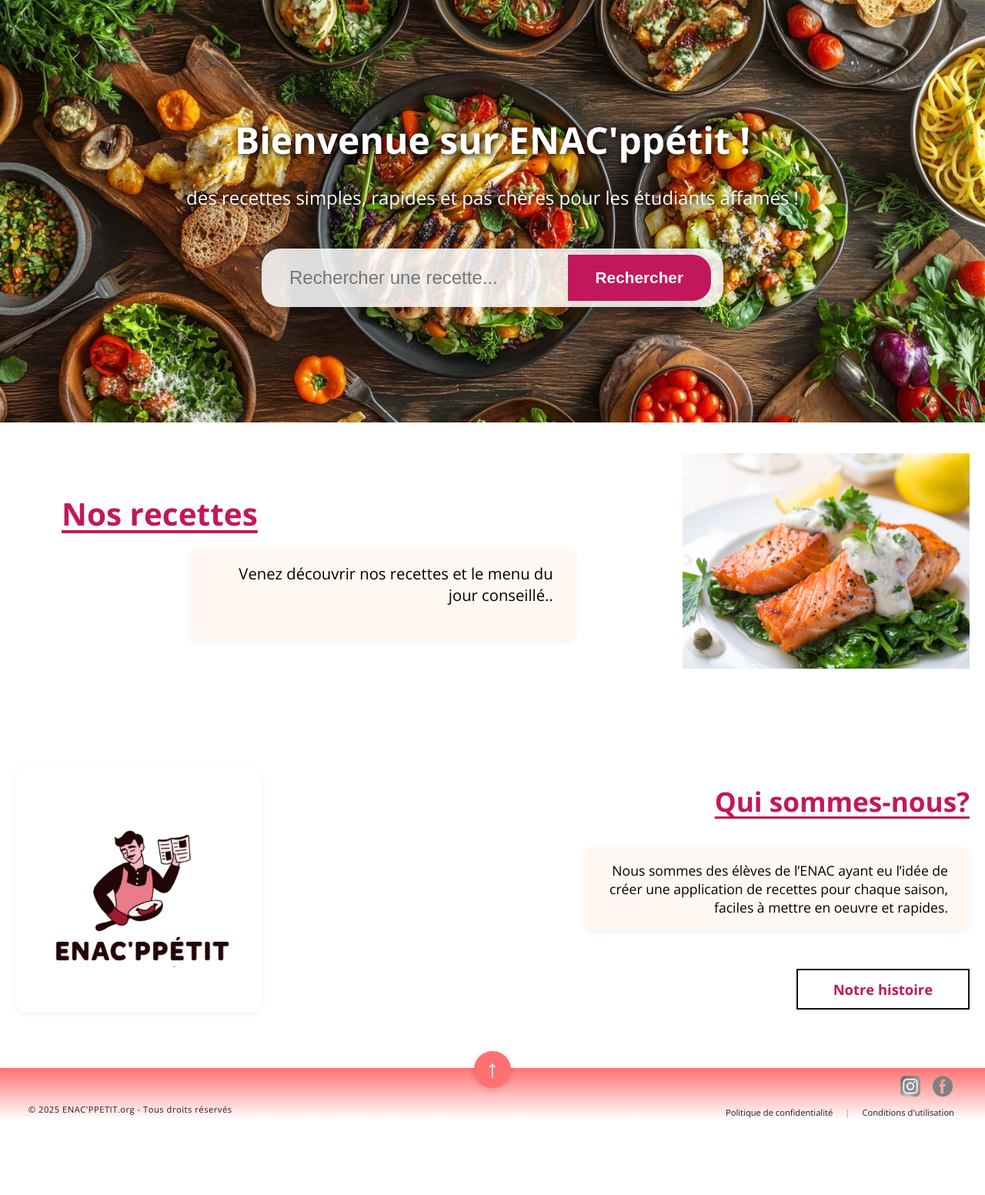
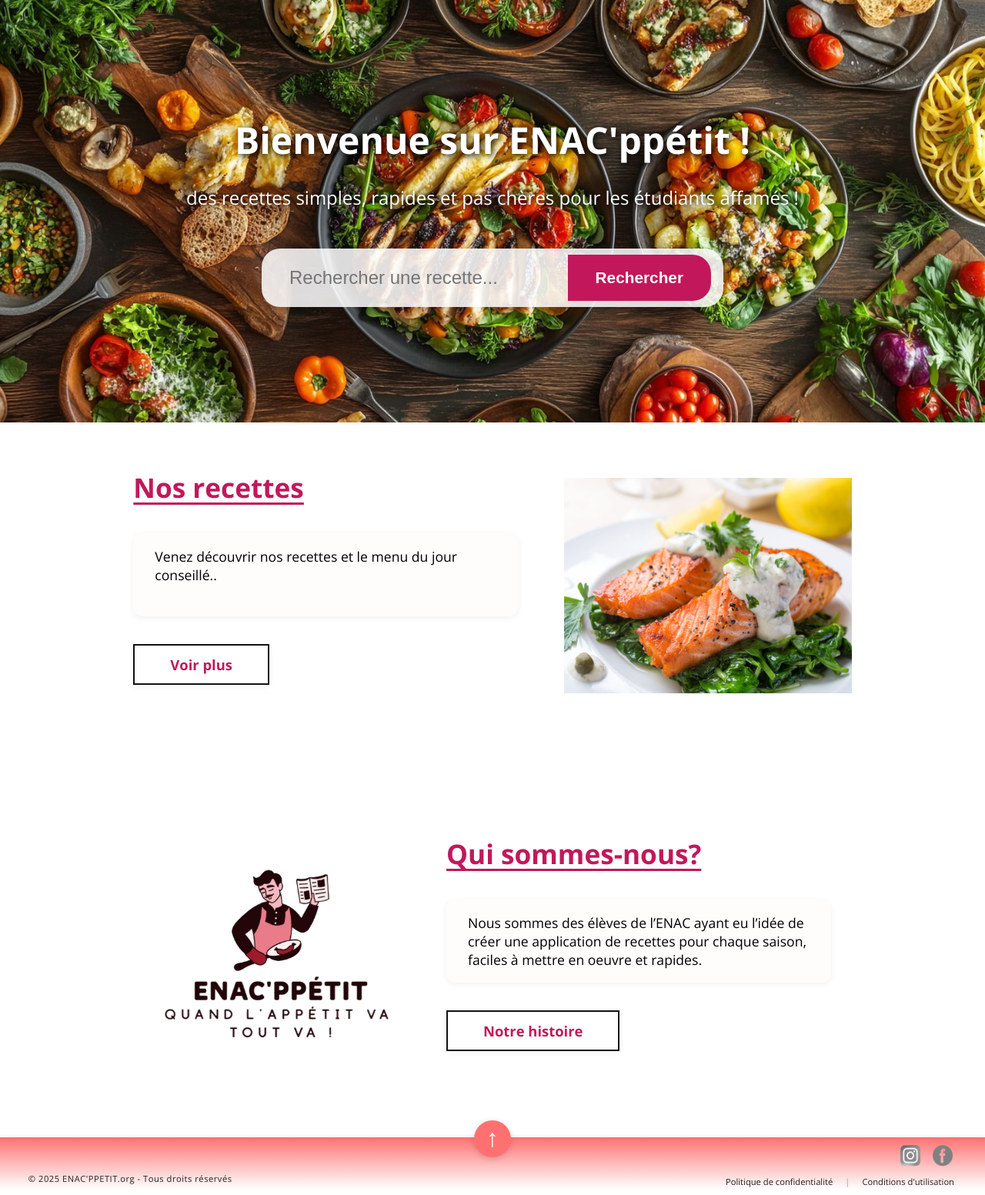
Before and after one commit to justinetsd/PROJET, a Flask app: page / in a window 1280 px wide. Shown: the part 97-1650 px from the top of the page at 77% size. Before the commit the page ends 1550 px from the top, so only its background shows below. Run offline with Flask 3, Linux system fonts and the light colour scheme; data comes from the database, SQL or seed files in the repository.

Commit message:
modif page accueil

```diff
--- a/static/style.css
+++ b/static/style.css
@@ -514,18 +514,15 @@ html {
 }
 
 .apropos-logo-grand {
-    max-width: 320px;   /* image plus grande */
+    max-width: 320px;
     height: 320px;
     object-fit: contain;
-    border-radius: 16px;
-    box-shadow: 0 2px 8px rgba(0,0,0,0.06);
+    border: none;
+    border-radius: 0;
+    box-shadow: none;
     background: none;
 }
 
-.encadre-apropos.align-droite {
-    margin-left: auto;
-    text-align: right;
-}
 
 .apropos-colonne {
     display: flex;
@@ -568,29 +565,41 @@ html {
 .bloc-recettes-avec-image {
     display: flex;
     align-items: center;
-    justify-content: flex-start;
-    gap: 40px; /* espace entre texte et image */
-    margin: 40px 0;
+    justify-content: center;      /* centre le bloc sur la page */
+    gap: 60px;                    /* espace entre texte et image */
+    margin: 60px auto;
+    max-width: 1100px;            /* limite la largeur totale */
 }
 
 .bloc-texte-recettes {
-    flex: 1;
-    min-width: 220px;
-    font-size: 1.15em;
-    margin-left: 60px;
+    display: flex;
+    flex-direction: column;
+    align-items: flex-start;   /* aligne tout à gauche */
+    min-width: 320px;
+    max-width: 500px;
+    margin-left: 0;
+}
+
+.titre-section.centre-titre {
+    text-align: left;          /* titre aligné à gauche */
+    width: 100%;
+    margin-bottom: 18px;
+    margin-top: 0;
 }
 
 .image-recette-droite {
     max-width: 380px;
     height: 280px;
     object-fit: cover;
-    border-radius: 0;   /* Plus de coins arrondis */
-    margin-left: 100px;
-    margin-right: 0;
+    border-radius: 0;
+    margin: 0;
 }
 
 .encadre-apropos {
-    background: #fff8f2; /* blanc transparent */
+    text-align: left;             /* texte du cadre aligné à gauche */
+    margin: 0 auto;
+    width: 100%;
+    background: #fffdfc; /* blanc transparent */
     border: none;                     /* pas de bordure */
     border-radius: 12px;
     padding: 18px 28px;
@@ -598,15 +607,10 @@ html {
     font-size: 1.1em;
     font-weight: 500;
     box-shadow: 0 2px 8px rgba(0,0,0,0.06);
-    margin: 18px 0 24px 0;
+    margin: 18px 10px 10px 0;
 }
 
-.align-droite {
-    margin-left: auto;
-    margin-right: 0;
-    display: block;
-    text-align: right;
-}
+
 .encadre-nom-recette {
     background: #fff;
     border: 2px solid #c2185b;
--- a/templates/accueil.html
+++ b/templates/accueil.html
@@ -17,9 +17,14 @@
 
 <div class="bloc-recettes-avec-image">
     <div class="bloc-texte-recettes">
-        <h1 class="titre-section">Nos recettes</h1>
-        <div class="encadre-apropos align-droite">
+        <h1 class="titre-section centre-titre">Nos recettes</h1>
+        <div class="encadre-apropos">
             Venez découvrir nos recettes et le menu du jour conseillé..<br><br>
+        </div>
+        <div style="margin-top: 8px;">
+            <div class="encadre-recettes">
+                <a href="{{ url_for('recettes') }}" class="lien-apropos">Voir plus</a>
+            </div>
         </div>
     </div>
     <img src="{{ url_for('static', filename='imageacc.jpg') }}" alt="Recette" class="image-recette-droite">
@@ -27,14 +32,14 @@
 
 <br><br>
 
-<div class="apropos-layout">
-    <img src="{{ url_for('static', filename='enacppetit.png') }}" alt="Logo ENAC'ppetit" class="apropos-logo-grand">
-    <div class="apropos-colonne">
-        <h1 class="titre-section align-droite">Qui sommes-nous?</h1>
-        <div class="encadre-apropos align-droite">
+<div class="apropos-layout" style="display: flex; align-items: center; justify-content: center; gap: 60px; margin: 60px auto; max-width: 1100px;">
+    <img src="{{ url_for('static', filename='enacppetit - Copie.png') }}" alt="Logo ENAC'ppetit" class="apropos-logo-grand">
+    <div class="apropos-colonne" style="display: flex; flex-direction: column; align-items: flex-start; min-width: 320px; max-width: 500px;">
+        <h1 class="titre-section centre-titre" style="text-align: left; width: 100%; margin-bottom: 18px; margin-top: 0;">Qui sommes-nous?</h1>
+        <div class="encadre-apropos">
             Nous sommes des élèves de l’ENAC ayant eu l’idée de créer une application de recettes pour chaque saison, faciles à mettre en oeuvre et rapides.
         </div>
-        <div class="align-droite" style="margin-top: 8px;">
+        <div style="margin-top: 8px;">
             <div class="encadre-recettes">
                 <a href="{{ url_for('apropos') }}" class="lien-apropos">Notre histoire</a>
             </div>
```
